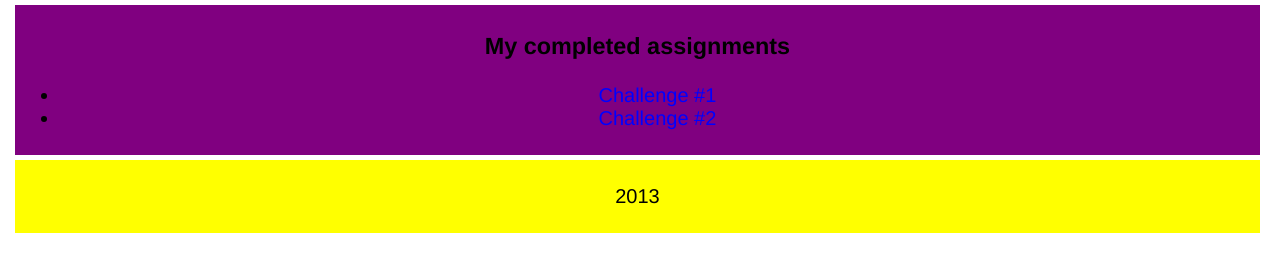
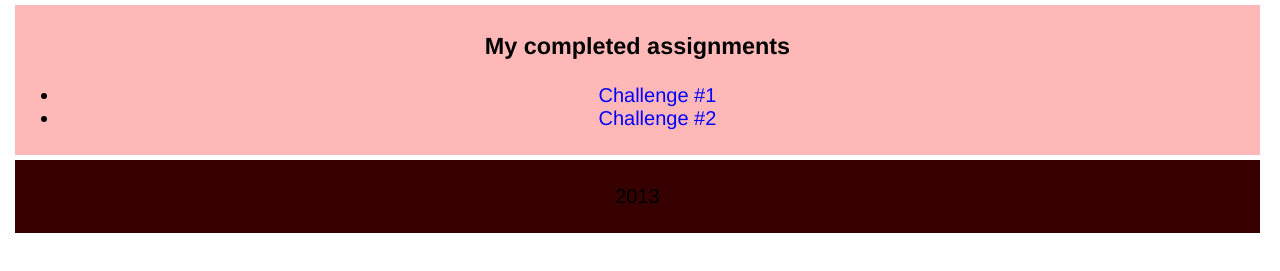
Before and after one commit to SHS-Coders/heather, a plain HTML site: page index.html in a window 1280 px wide. Shown: the part 103-374 px from the top of the page. Drawn offline with Linux system fonts and the light colour scheme.

Commit message:
Update style.css

```diff
--- a/style.css
+++ b/style.css
@@ -38,7 +38,7 @@ a:active {color: purple; text-decoration: none;}
   width: 98%;
   padding: 5px;
   margin: 5px;
-  background: purple;
+  background: #FFB8B8;
 }
 
 #footer {position: relative;
@@ -47,5 +47,5 @@ a:active {color: purple; text-decoration: none;}
   width: 98%;
   padding: 5px;
   margin: 5px;
-  background: yellow;
+  background: #360000;
 }
```
